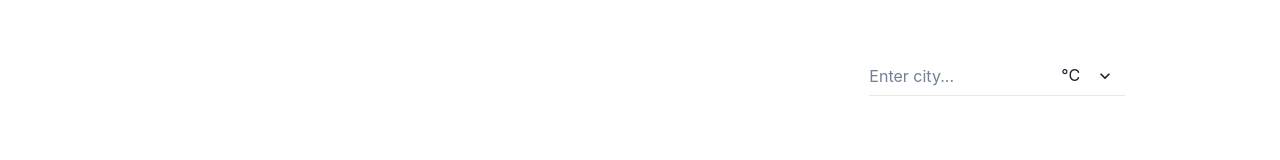
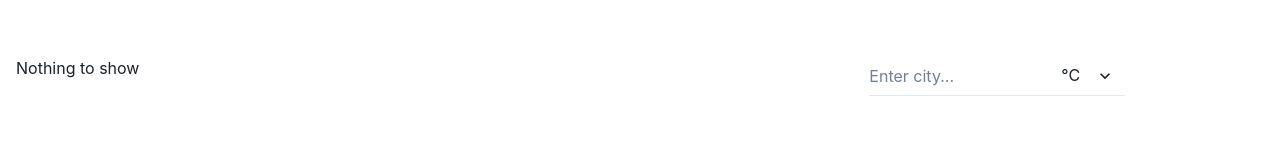
Before and after one commit to justEstif/odin_weather, a Next.js app: page / in a window 1280 px wide. Shown: the top 160 px of the page. Built offline with nearby package versions, Linux system fonts and the light colour scheme.

Commit message:
feat: add weather component for displaying search

```diff
--- a/components/weather.tsx
+++ b/components/weather.tsx
@@ -3,10 +3,14 @@ import { ICurrentWeather } from 'services/openWeather.interface'
 import Image from 'next/image'
 
 interface IWeatherProps {
-  currentWeather: ICurrentWeather
+  currentWeather: ICurrentWeather | undefined
 }
 
 const Weather = ({ currentWeather }: IWeatherProps) => {
+  switch (typeof currentWeather) {
+    case 'undefined':
+      return <p>Nothing to show</p>
+    default:
       const {
         temp,
         feelsLike,
@@ -31,8 +35,14 @@ const Weather = ({ currentWeather }: IWeatherProps) => {
           </p>
           <p>{main}</p>
 
-      <Image src={`/weatherIcons/${weatherIcon}.svg`} width="60" height="60" />
+          <Image
+            src={`/weatherIcons/${weatherIcon}.svg`}
+            width="60"
+            height="60"
+          />
         </Box>
       )
   }
+}
+
 export default Weather
--- a/pages/index.tsx
+++ b/pages/index.tsx
@@ -37,7 +37,7 @@ const Home: NextPage = () => {
   return (
     <Grid h="800" templateColumns="repeat(3, 1fr)" gap={4}>
       <GridItem colSpan={2}>
-     {/* TODO: add the weather component here*/}
+        <Weather currentWeather={currentWeather} />
       </GridItem>
       <GridItem colSpan={1}>
         <Flex justifyContent="center">
```
Lines whose indentation alone changed are shown as unchanged.
